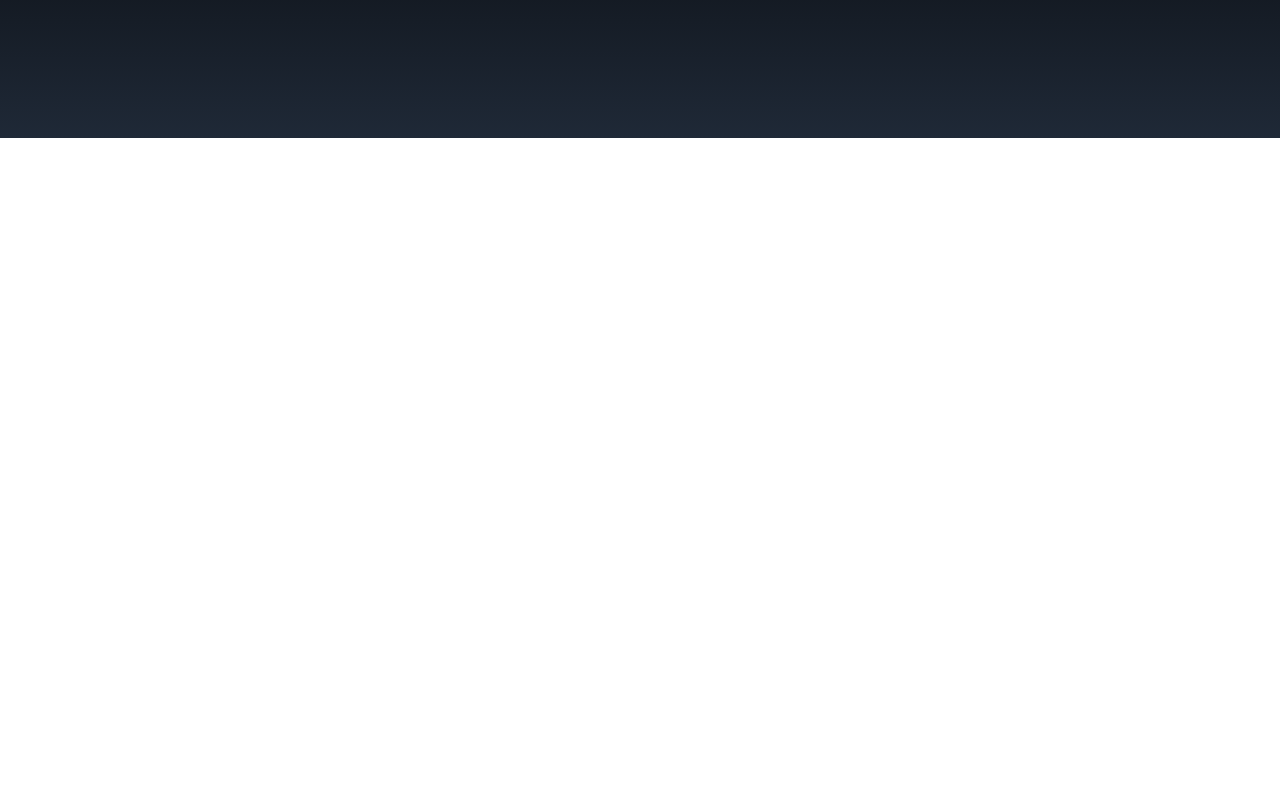
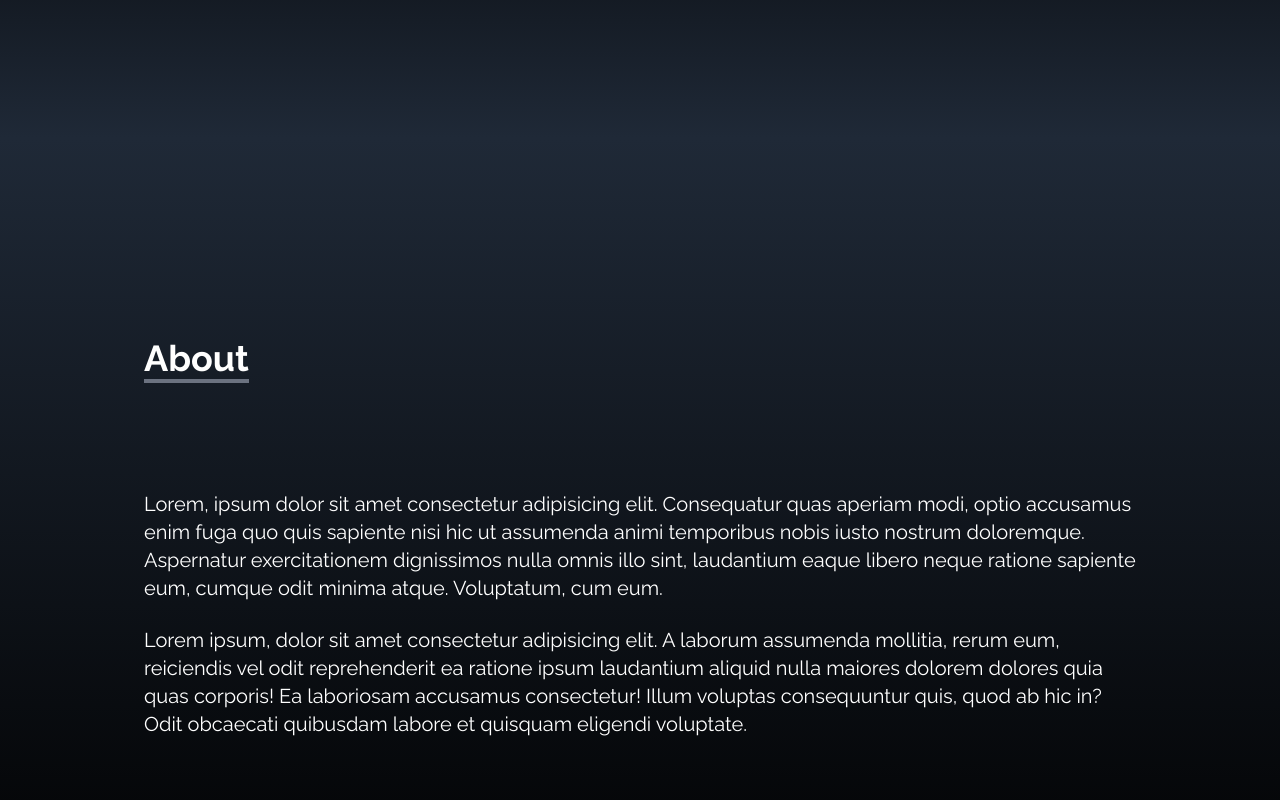
Before and after one commit to Lewiswatson18/Portfolio-website, a React (Create React App) app: page / in a window 1280 px wide. Shown: the part 662-1462 px from the top of the page. Before the commit the page ends 800 px from the top, so only its background shows below. Built offline with nearby package versions, Linux system fonts and the light colour scheme.

Commit message:
Add About Section

```diff
--- a/src/App.js
+++ b/src/App.js
@@ -1,3 +1,4 @@
+import About from "./components/About";
 import Home from "./components/Home";
 import Navbar from "./components/Navbar";
 import SocialLinks from "./components/SocialLinks";
@@ -7,7 +8,7 @@ function App() {
     <div>
       <Navbar />
       <Home />
-
+      <About />
 
       <SocialLinks />
     </div>
--- /dev/null
+++ b/src/components/About.jsx
@@ -0,0 +1,31 @@
+import React from 'react'
+
+const About = () => {
+    return (
+        <div name="about" className='w-full h-screen bg-gradient-to-b from-gray-800 to-black text-white'>
+
+
+
+            <div className='max-w-screen-lg p-4 mx-auto flex flex-col justify-center w-full h-full'>
+
+                <div className=' pb-8 '>
+
+                    <p className=' text-4xl font-bold inline border-b-4 border-gray-500'>About</p>
+
+                </div>
+
+
+                <p className='text-xl mt-20  '>Lorem, ipsum dolor sit amet consectetur adipisicing elit. Consequatur quas aperiam modi, optio accusamus enim fuga quo quis sapiente nisi hic ut assumenda animi temporibus nobis iusto nostrum doloremque. Aspernatur exercitationem dignissimos nulla omnis illo sint, laudantium eaque libero neque ratione sapiente eum, cumque odit minima atque. Voluptatum, cum eum.</p>
+                <br />
+
+                <p className=' text-xl'>Lorem ipsum, dolor sit amet consectetur adipisicing elit. A laborum assumenda mollitia, rerum eum, reiciendis vel odit reprehenderit ea ratione ipsum laudantium aliquid nulla maiores dolorem dolores quia quas corporis! Ea laboriosam accusamus consectetur! Illum voluptas consequuntur quis, quod ab hic in? Odit obcaecati quibusdam labore et quisquam eligendi voluptate.</p>
+            </div>
+
+
+
+
+        </div>
+    )
+}
+
+export default About
```
